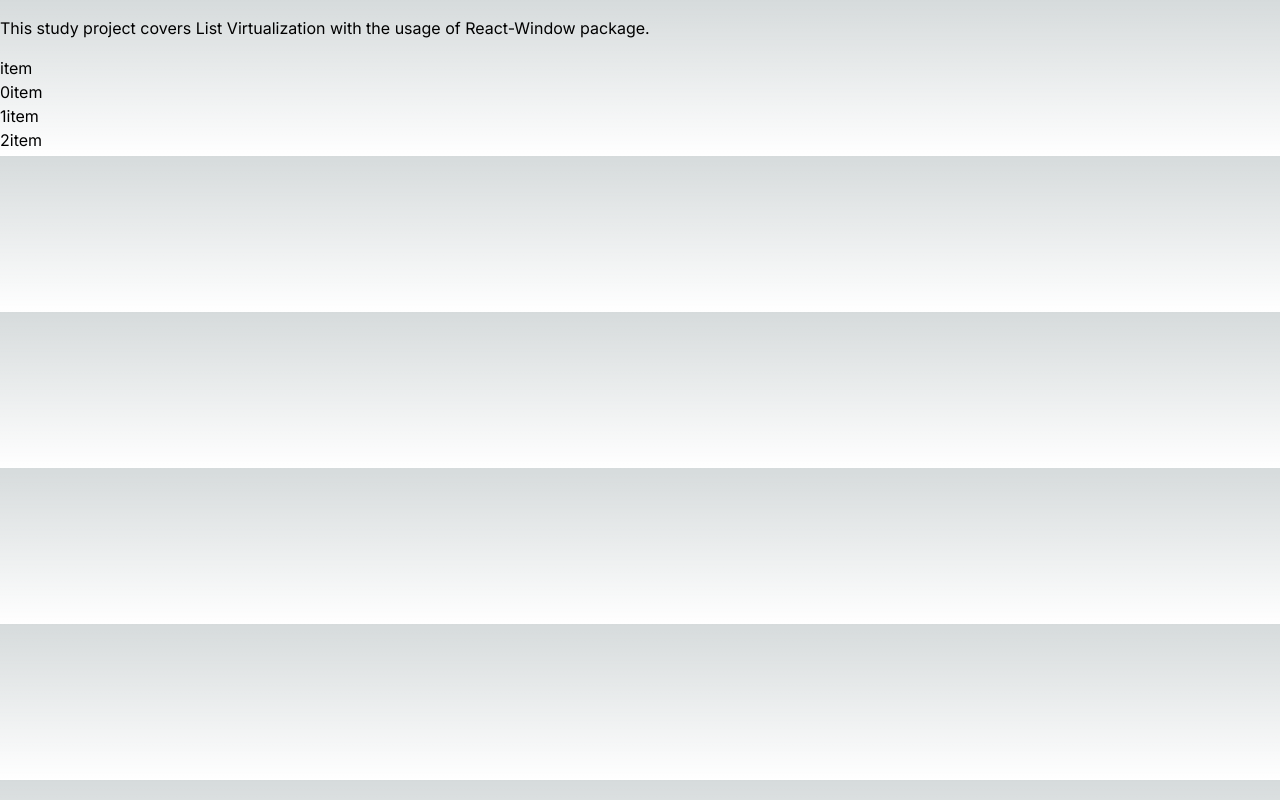
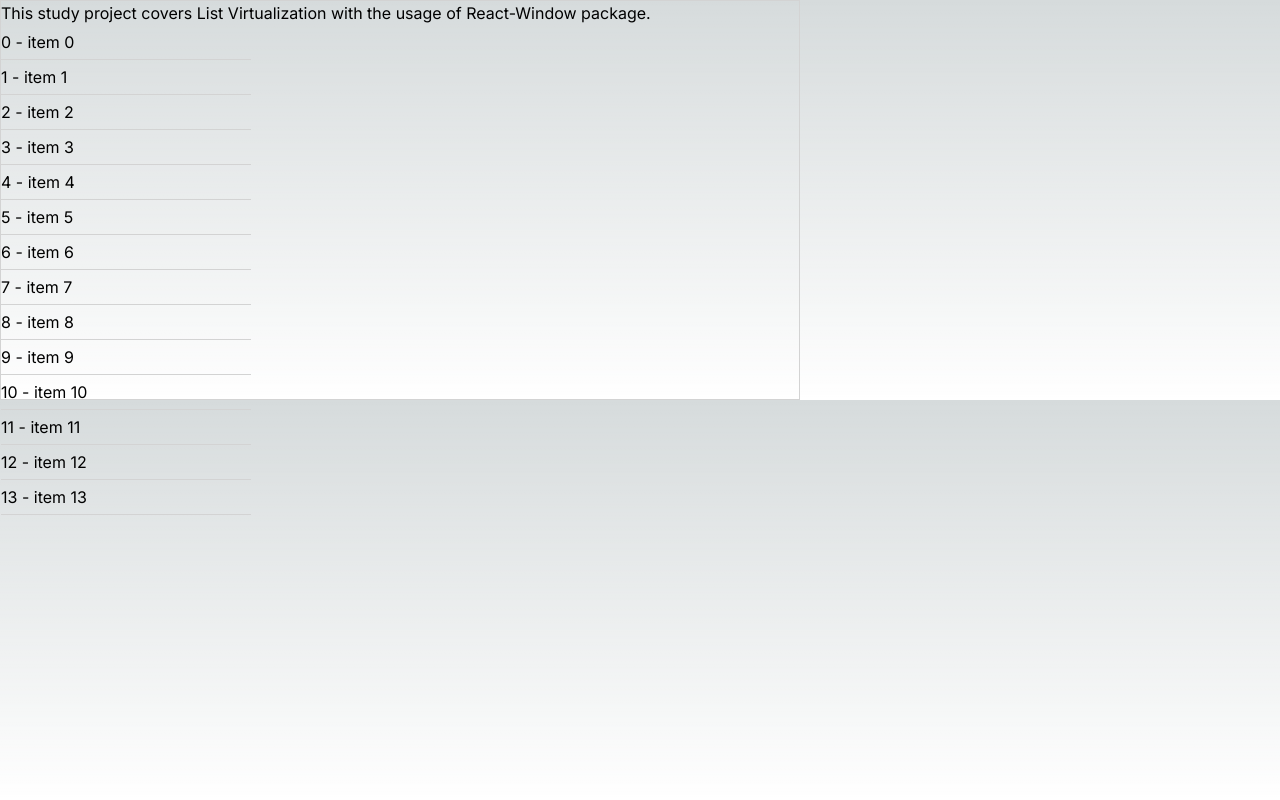
Before and after one commit to aisiklar/study-list-virtualization, a Next.js app: page / in a window 1280 px wide. Built offline with nearby package versions, Linux system fonts and the light colour scheme.

Commit message:
defined the type of parameters. Basic listing done. to be continued with parametric definitions of width, height etc.

```diff
--- a/app/page.tsx
+++ b/app/page.tsx
@@ -1,3 +1,5 @@
+"use client";
+
 import { FixedSizeList as List } from "react-window";
 
 // create a long array
@@ -6,30 +8,52 @@ let data = Array.from(
   (item, index) => (item = `item ${index}`),
 );
 
+type PropsType = {
+  index: number;
+  style: any;
+};
+
 // define a function to render the list
-function renderData({ index, style }: { index: number; style: string }) {
+function renderData({ index, style }: PropsType) {
   console.log("in renderData fnc, index, style: ", index, style);
-  return <div>{data}</div>;
+  return (
+    <div
+      style={{
+        ...style,
+        display: "flex",
+        alignItems: "center",
+        borderBottom: "1px solid lightgrey",
+      }}
+    >
+      {index} - {data[index]}
+    </div>
+  );
 }
 
 export default function Home() {
   console.log("created data: ", data);
 
   return (
-    <>
-      <p className="my-4">
+    <div
+      style={{
+        height: "400px",
+        width: "800px",
+        border: "1px solid lightgrey",
+      }}
+    >
+      <p>
         This study project covers List Virtualization with the usage of
         React-Window package.
       </p>
       <List
         className=""
-        height={100}
+        height={500}
         itemCount={data.length}
         itemSize={35}
-        width={50}
+        width={250}
       >
         {renderData}
       </List>
-    </>
+    </div>
   );
 }
```
